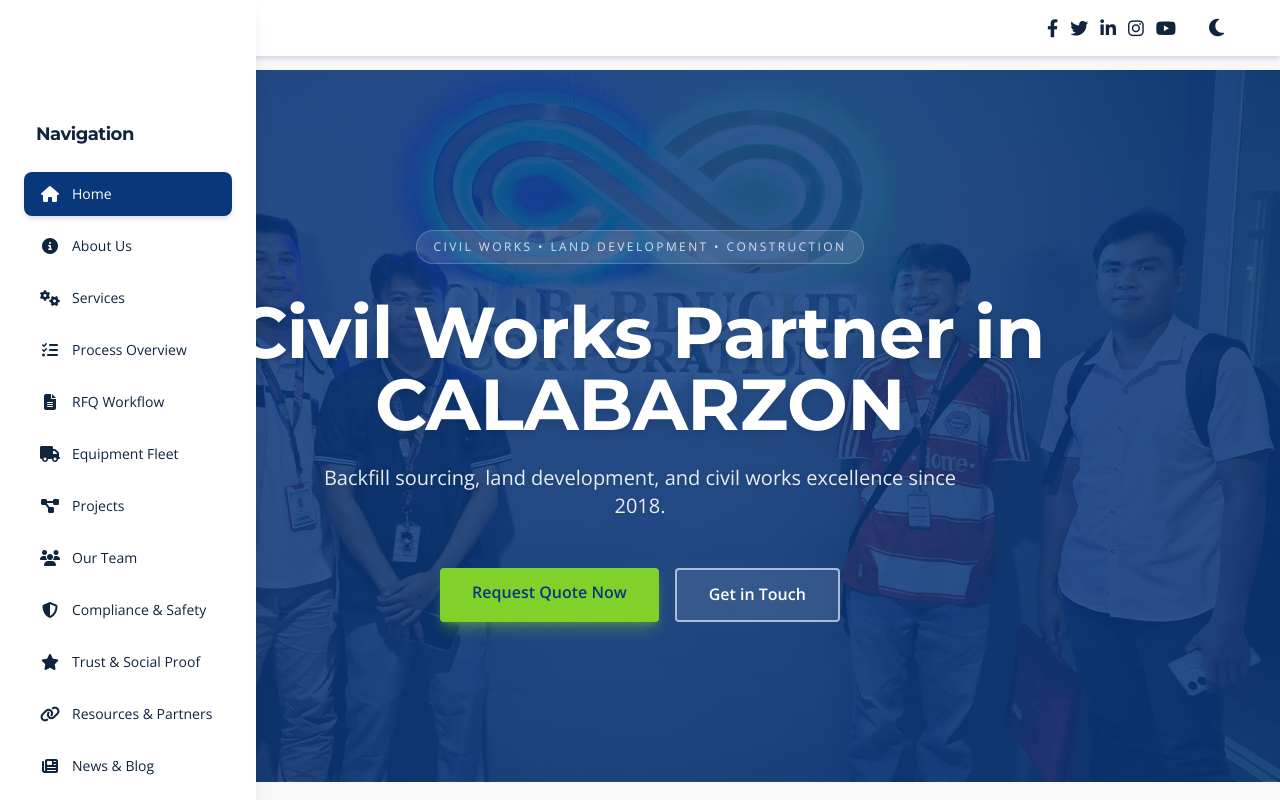
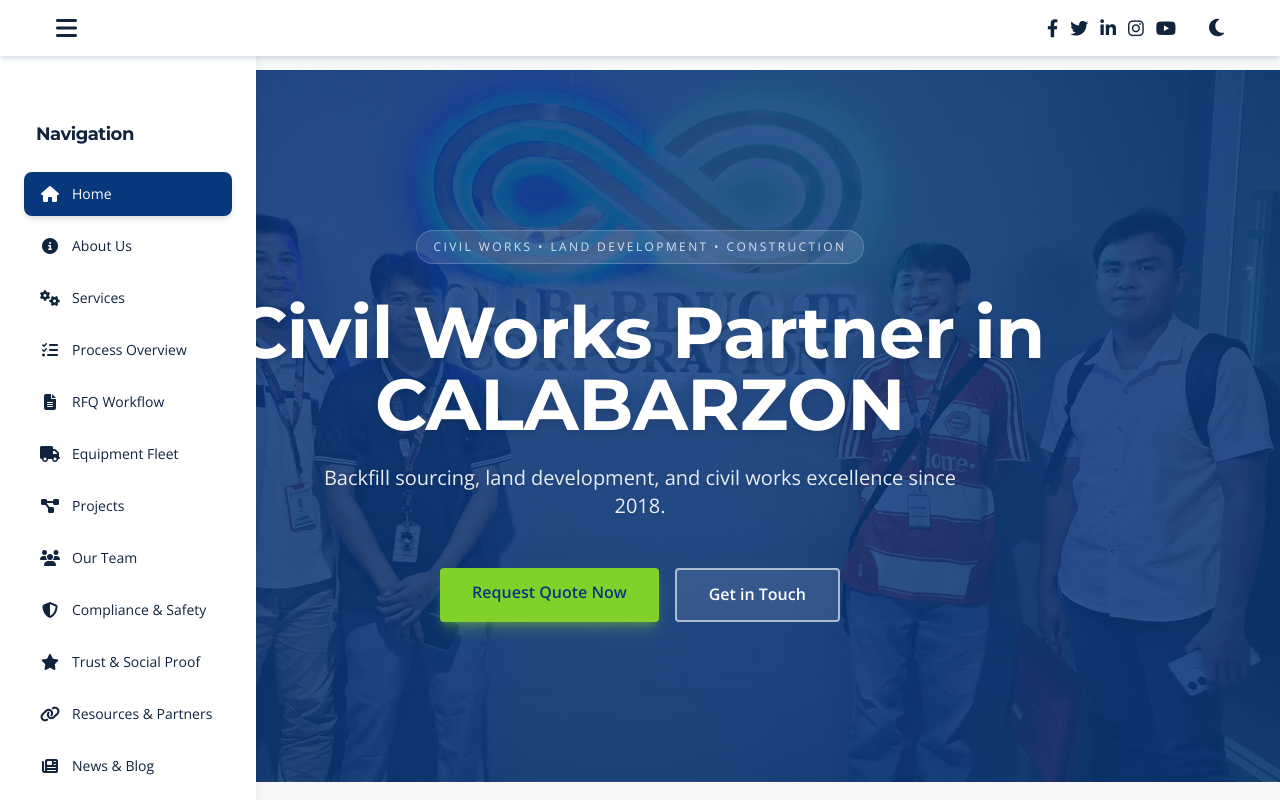
Before and after one commit to CarlAbigania/Cliberduche-Portfolio, a React (Vite) app: page / in a window 1280 px wide. Shown: the top 800 px of the page. Built offline with nearby package versions, Linux system fonts and the light colour scheme.

Commit message:
make the sidebar collapsed button functional

```diff
--- a/src/components/Header.jsx
+++ b/src/components/Header.jsx
@@ -1,9 +1,8 @@
 import React, { useState, useEffect } from 'react';
 import Sidebar from './Sidebar';
 
-const Header = () => {
+const Header = ({ sidebarOpen, setSidebarOpen }) => {
   const [mobileMenuOpen, setMobileMenuOpen] = useState(false);
-  const [sidebarOpen, setSidebarOpen] = useState(false);
   const [darkMode, setDarkMode] = useState(false);
 
   // Initialize dark mode from localStorage
@@ -29,7 +28,9 @@ const Header = () => {
 
   return (
     <>
-      <header className="bg-white dark:bg-gray-900 shadow-md shadow-primary/10 dark:shadow-primary/5 fixed w-full top-0 z-50 transition-colors duration-300">
+      <header className={`bg-white dark:bg-gray-900 shadow-md shadow-primary/10 dark:shadow-primary/5 fixed top-0 z-50 transition-all duration-300 ${
+        sidebarOpen ? 'left-64 right-0' : 'left-0 right-0'
+      }`}>
         {/* Main Header */}
         <div className="max-w-container mx-auto px-4 py-3 flex justify-between items-center">
           {/* Left Section: Sidebar Toggle */}
@@ -180,4 +181,9 @@ const Header = () => {
   );
 };
 
+Header.defaultProps = {
+  sidebarOpen: false,
+  setSidebarOpen: () => {},
+};
+
 export default Header;
--- a/src/components/Sidebar.jsx
+++ b/src/components/Sidebar.jsx
@@ -57,8 +57,8 @@ const Sidebar = ({ isOpen, onClose }) => {
 
       {/* Sidebar */}
       <aside
-        className={`fixed left-0 top-0 h-screen bg-white dark:bg-gray-900 shadow-lg transition-transform duration-300 z-50 w-64 overflow-y-auto pt-20 md:pt-24 md:translate-x-0 ${
-          isOpen ? 'translate-x-0' : '-translate-x-full'
+        className={`fixed left-0 top-0 h-screen bg-white dark:bg-gray-900 shadow-lg transition-all duration-300 z-40 w-64 overflow-y-auto pt-20 md:pt-24 md:translate-x-0 ${
+          isOpen ? 'translate-x-0' : '-translate-x-full md:translate-x-0'
         }`}
       >
         <nav className="p-6">
--- a/src/pages/Home.jsx
+++ b/src/pages/Home.jsx
@@ -1,4 +1,4 @@
-import React from 'react';
+import React, { useState } from 'react';
 import Header from '../components/Header';
 import Hero from '../components/Hero';
 import AboutUs from '../components/AboutUs';
@@ -17,10 +17,16 @@ import NewsBlog from '../components/NewsBlog';
 import TrustSocialProof from '../components/TrustSocialProof';
 
 const Home = () => {
+  const [sidebarOpen, setSidebarOpen] = useState(false);
+
   return (
     <>
-      <Header />
-      <main>
+      <Header sidebarOpen={sidebarOpen} setSidebarOpen={setSidebarOpen} />
+      <main className={`transition-all duration-300 ${
+        sidebarOpen ? 'ml-64' : 'ml-0'
+      }`} style={{
+        marginTop: '70px',
+      }}>
         <section id="hero">
           <Hero />
         </section>
```
